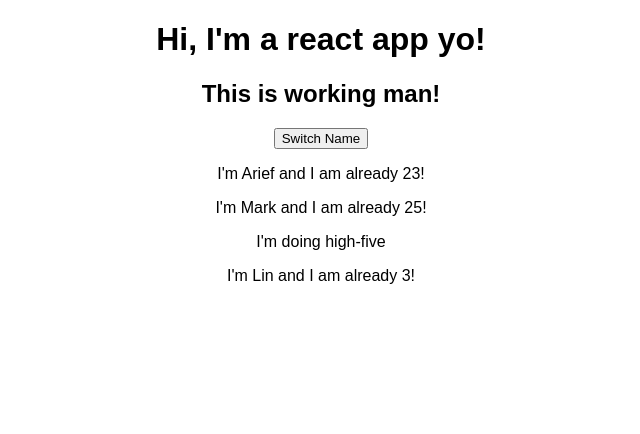
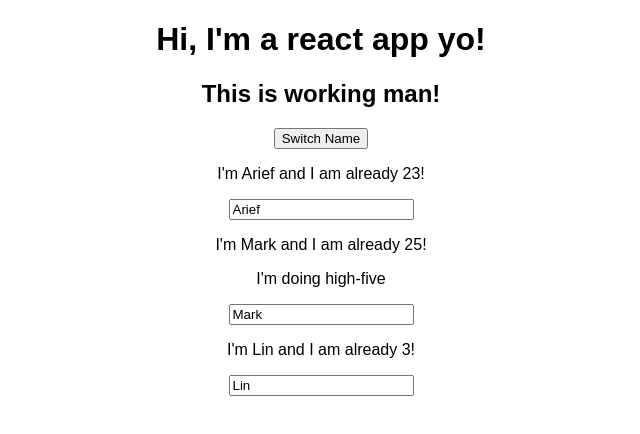
Before and after one commit to ariefnur65/react-training, a React (Create React App) app: page / in a window 1280 px wide. Shown: the top 434 px of the page, without its empty margins (319-959 px from the left). Built offline with nearby package versions, Linux system fonts and the light colour scheme.

Commit message:
Adding two ways binding

```diff
--- a/src/App.js
+++ b/src/App.js
@@ -28,6 +28,20 @@
     } );
   }
 
+  nameChangeHandler = (event) =>
+  {
+    // console.log('Switch Clicked.');
+    // DO NOT DO THIS !! this.state.persons[0].name = 'Arief Nur Prakosh'
+    this.setState( { //setPersonState : REPLACES all state value, not merge it but REPLACE
+      persons: [
+        { name: "Arief Nur Prax", age: 23 },
+      { name: event.target.value, age: 125 },
+      { name: 'Lin', age: 3 }
+      ]
+
+    } );
+  }
+
 
   render () {
     return (
@@ -42,6 +56,7 @@
       name={this.state.persons[1].name}
       age={this.state.persons[1].age}
       click={this.switchNameHandler.bind(this, 'Axorean Bruh')}
+      change = {this.nameChangeHandler}
       >I'm doing high-five</Person>
       <Person
       name={this.state.persons[2].name}
--- a/src/Person/Person.js
+++ b/src/Person/Person.js
@@ -6,6 +6,7 @@
         <div>
             <p onClick={props.click}>I'm {props.name} and I am already {props.age}!</p>
             <p>{props.children}</p>
+            <input type="text" onChange={props.change} value={props.name}/>
         </div>
     )
 
```
